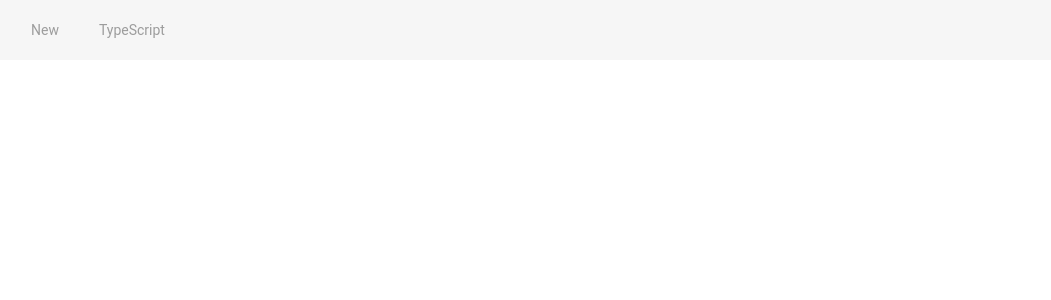
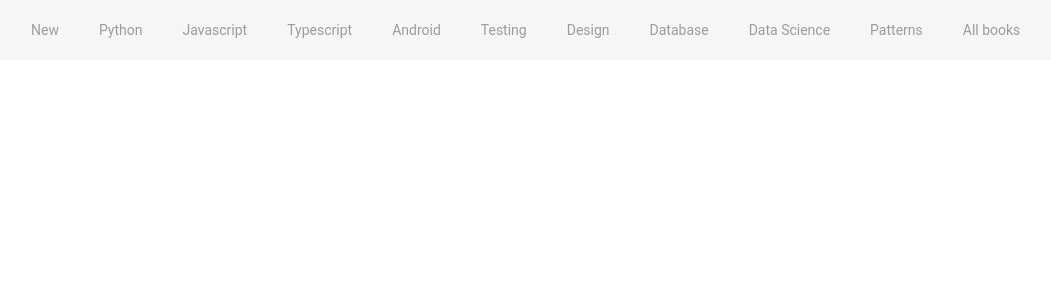
Before and after one commit to PirskiyMI/bookstore, a React (Vite) app: page /#/ in a window 1280 px wide. Shown: the top 300 px of the page, without its empty margins (9-1060 px from the left). Built offline with nearby package versions, Linux system fonts and the light colour scheme.

Commit message:
feature-12: finished NavMenu layout

```diff
--- a/src/widgets/NavMenu/constants/linkList.ts
+++ b/src/widgets/NavMenu/constants/linkList.ts
@@ -7,7 +7,7 @@ export const linkList: { title: string; path: string }[] = [
    { title: 'Testing', path: '/books/testing' },
    { title: 'Design', path: '/books/design' },
    { title: 'Database', path: '/books/database' },
-   { title: 'New', path: '/books/python' },
-   { title: 'New', path: '/books/python' },
-   { title: 'New', path: '/books/python' },
+   { title: 'Data Science', path: '/books/data-science' },
+   { title: 'Patterns', path: '/books/patterns' },
+   { title: 'All books', path: '/books/all-books' },
 ];
--- /dev/null
+++ b/src/widgets/NavMenu/ui/NavList.module.scss
@@ -0,0 +1,35 @@
+.list {
+   display: flex;
+   gap: 40px;
+   &__item {
+      color: rgba(var(--color-gray), 0.6);
+   }
+   &__link {
+      padding-bottom: 10px;
+      position: relative;
+      transition: color ease-in-out 0.2s;
+   }
+   &__link::after {
+      content: '';
+      position: absolute;
+      bottom: 0;
+      left: 0;
+      width: 0;
+      height: 2px;
+      background-color: rgb(var(--color-accent));
+      transition: width ease-in-out 0.2s;
+   }
+   @media (any-hover: hover) {
+      &__link:hover {
+         color: rgb(var(--color-accent));
+         &::after {
+            width: 100%;
+         }
+      }
+   }
+   @media (width <= 1024px) {
+      flex-direction: column;
+      align-items: center;
+      justify-content: center;
+   }
+}
--- /dev/null
+++ b/src/widgets/NavMenu/ui/NavList.tsx
@@ -0,0 +1,19 @@
+import { FC } from 'react';
+import { Link } from 'react-router-dom';
+
+import styles from './NavList.module.scss';
+import { linkList } from '../constants/linkList';
+
+export const NavList: FC = () => {
+   return (
+      <ul className={styles.list}>
+         {linkList.map(({ title, path }) => (
+            <li className={styles.list__item} key={title}>
+               <Link to={path} className={styles.list__link}>
+                  {title}
+               </Link>
+            </li>
+         ))}
+      </ul>
+   );
+};
--- a/src/widgets/NavMenu/ui/NavMenu.tsx
+++ b/src/widgets/NavMenu/ui/NavMenu.tsx
@@ -1,31 +1,14 @@
 import { FC } from 'react';
-import { Link } from 'react-router-dom';
 
 import styles from './NevMenu.module.scss';
+import { NavList } from './NavList';
 
 export const NavMenu: FC = () => {
    return (
-      <nav className={styles.nav}>
-         <div className={`${styles.nav__container} container`}>
+      <nav className={`${styles.nav} ${styles.nav_active}`}>
+         <div className={`container`}>
             <NavList />
          </div>
       </nav>
    );
 };
-
-const NavList: FC = () => {
-   return (
-      <ul className={styles.nav__list}>
-         <li className={styles.nav__item}>
-            <Link to="#" className={styles.nav__link}>
-               New
-            </Link>
-         </li>
-         <li className={styles.nav__item}>
-            <Link to="#" className={styles.nav__link}>
-               TypeScript
-            </Link>
-         </li>
-      </ul>
-   );
-};
--- a/src/widgets/NavMenu/ui/NevMenu.module.scss
+++ b/src/widgets/NavMenu/ui/NevMenu.module.scss
@@ -1,34 +1,13 @@
 .nav {
    padding: 20px 0;
    background-color: rgba(var(--color-gray), 0.06);
-   &__list {
-      display: flex;
-      gap: 40px;
-   }
-   &__item {
-      color: rgba(var(--color-gray), 0.6);
-   }
-   &__link {
-      padding-bottom: 10px;
-      position: relative;
-      transition: color ease-in-out 0.2s;
-   }
-   &__link::after {
-      content: '';
-      position: absolute;
-      bottom: 0;
-      left: 0;
-      width: 0;
-      height: 2px;
-      background-color: rgb(var(--color-accent));
-      transition: width ease-in-out 0.2s;
-   }
-   @media (any-hover: hover) {
-      &__link:hover {
-         color: rgb(var(--color-accent));
-         &::after {
-            width: 100%;
-         }
+   @media (width <=1024px) {
+      height: 0px;
+      padding: 0px;
+      overflow: hidden;
+      transition: all ease-in-out 0.2s;
+      &_active {
+         height: 510px;
       }
    }
 }
```
